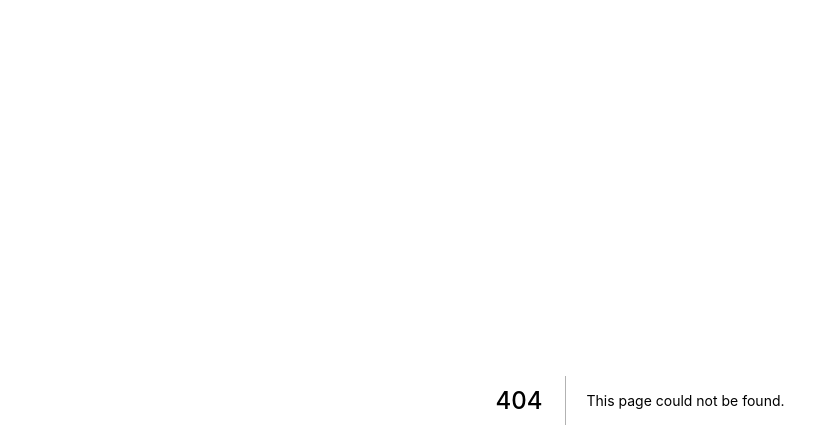
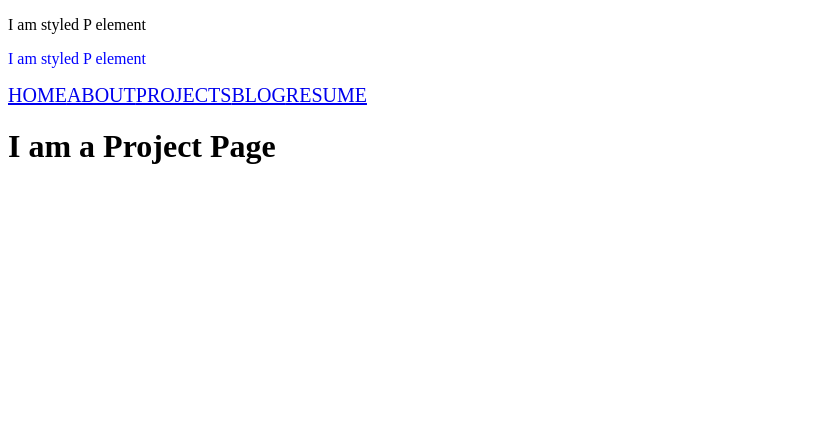
Before and after one commit to HyeeunMok/hyeeun_mok_portfolio, a Next.js app: page /project in a window 1280 px wide. Before the commit this address had no page. Shown: the top 448 px of the page, without its empty margins (0-839 px from the left). Built offline with nearby package versions, Linux system fonts and the light colour scheme.

Commit message:
creating project page

```diff
--- /dev/null
+++ b/pages/project.js
@@ -0,0 +1,15 @@
+import React from 'react';
+import BaseLayout from '../components/layouts/BaseLayout';
+
+class Project extends React.Component {
+
+    render() {
+        return (
+            <BaseLayout>
+                <h1>I am a Project Page </h1>
+            </BaseLayout>
+        )
+    }
+}
+
+export default Project;
--- a/pages/projects.js
+++ b/pages/projects.js
@@ -1,5 +1,7 @@
 import React from 'react';
 import BaseLayout from '../components/layouts/BaseLayout';
+import Link from 'next/link';
+
 import axios from 'axios';
 
 class Projects extends React.Component {
```
